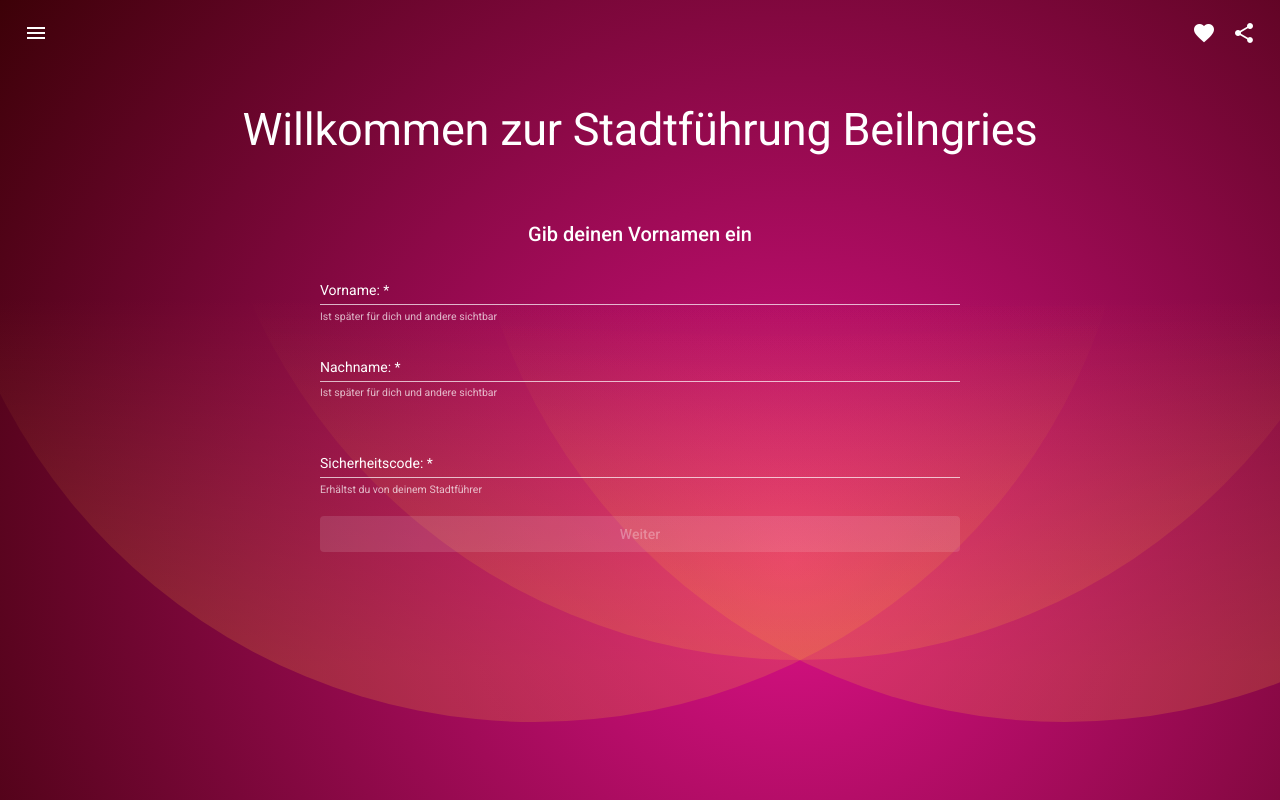
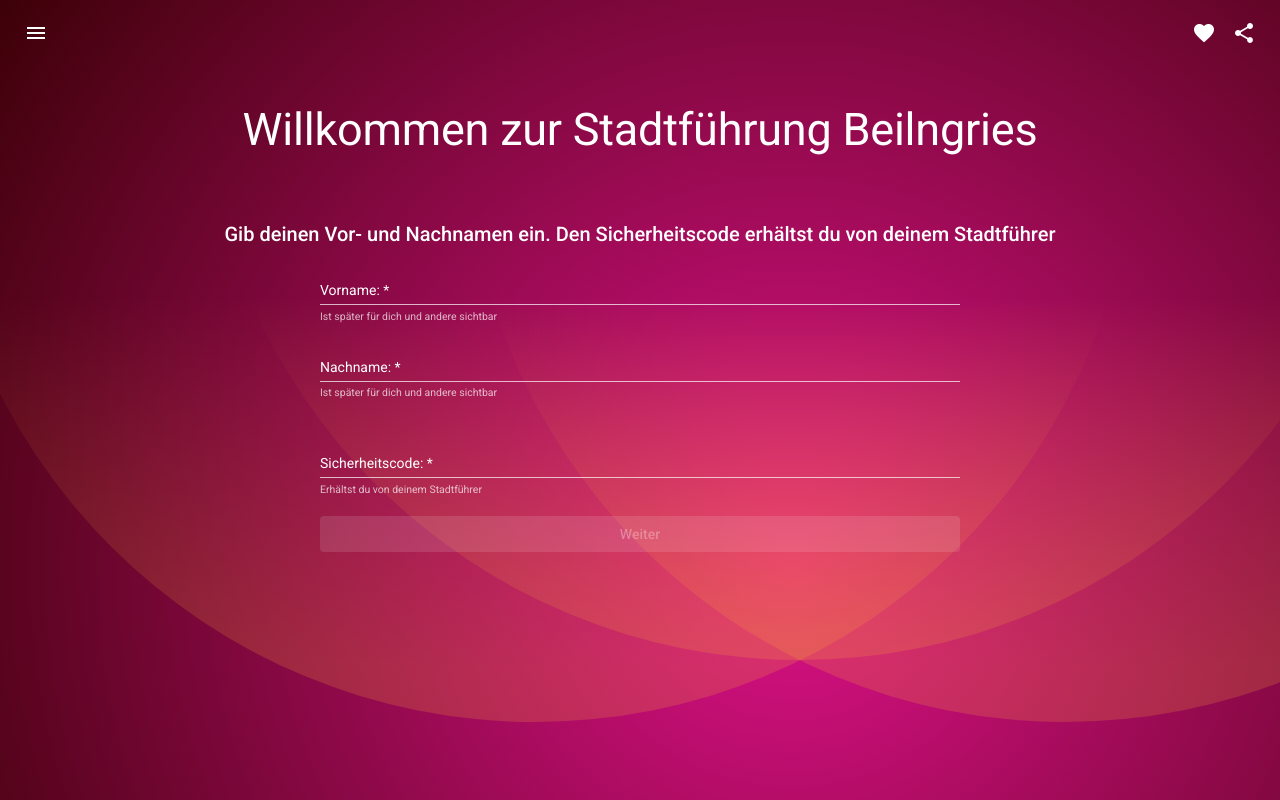
Before and after one commit to aq1337/quiz, an Angular app: page / in a window 1280 px wide. Built offline with nearby package versions, Linux system fonts and the light colour scheme.

Commit message:
Änderung Begrüssungstext

```diff
--- a/src/app/startpage/startpage.component.html
+++ b/src/app/startpage/startpage.component.html
@@ -1,6 +1,6 @@
 <div class="container">
     <div class="mat-display-2">Willkommen zur Stadtführung Beilngries</div>
-    <div class="mat-title">Gib deinen Vornamen ein</div>
+    <div class="mat-title">Gib deinen Vor- und Nachnamen ein. Den Sicherheitscode erhältst du von deinem Stadtführer</div>
     <form [formGroup]="loginForm">
         <fieldset formGroupName="name" class="border">
         <mat-form-field class="btn">
```
